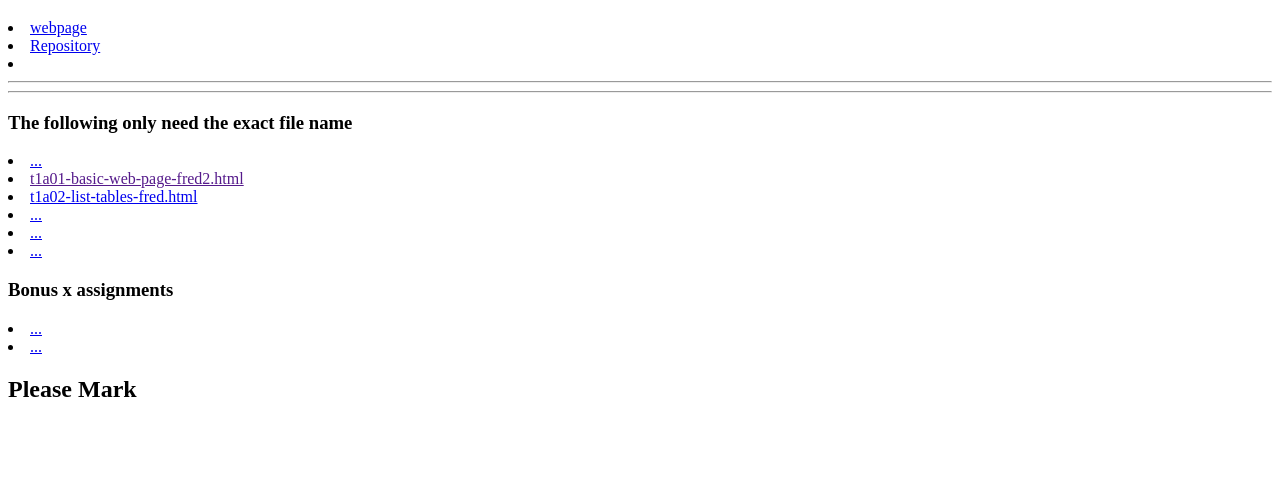
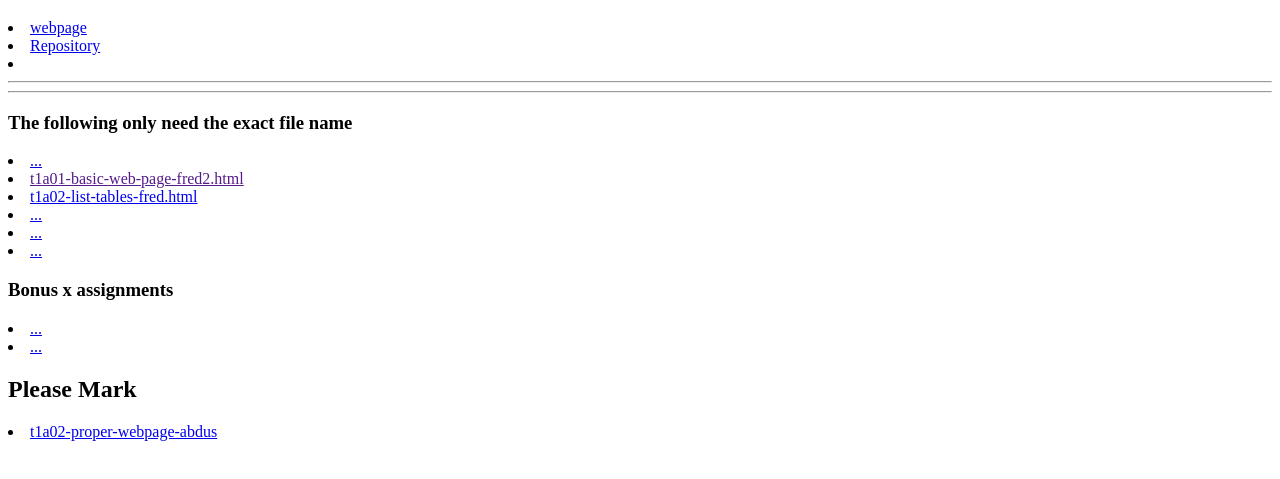
Before and after one commit to 0123likepiez-dotcom/game-div-abdus-2025, a plain HTML site: page public/index.html in a window 1280 px wide. Shown: the part 87-566 px from the top of the page. Drawn offline with Linux system fonts and the light colour scheme.

Commit message:
Update index.html

```diff
--- a/public/index.html
+++ b/public/index.html
@@ -22,3 +22,4 @@ Hi
 <li><a href="..">...</a>
 
 <h2>Please Mark</h2>
+<li><a href="public/t1a01-proper-webpage-Abdus.html">t1a02-proper-webpage-abdus</a>
```
